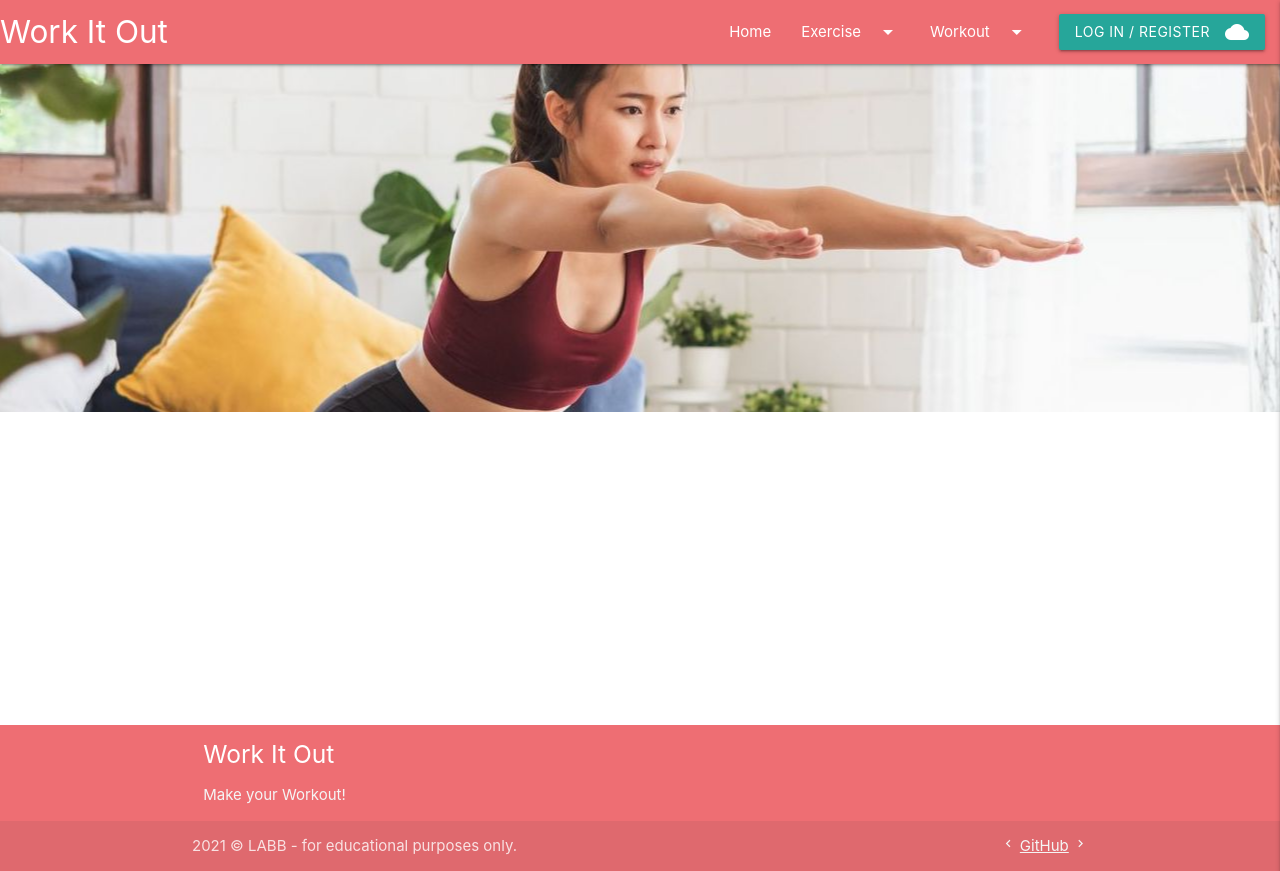
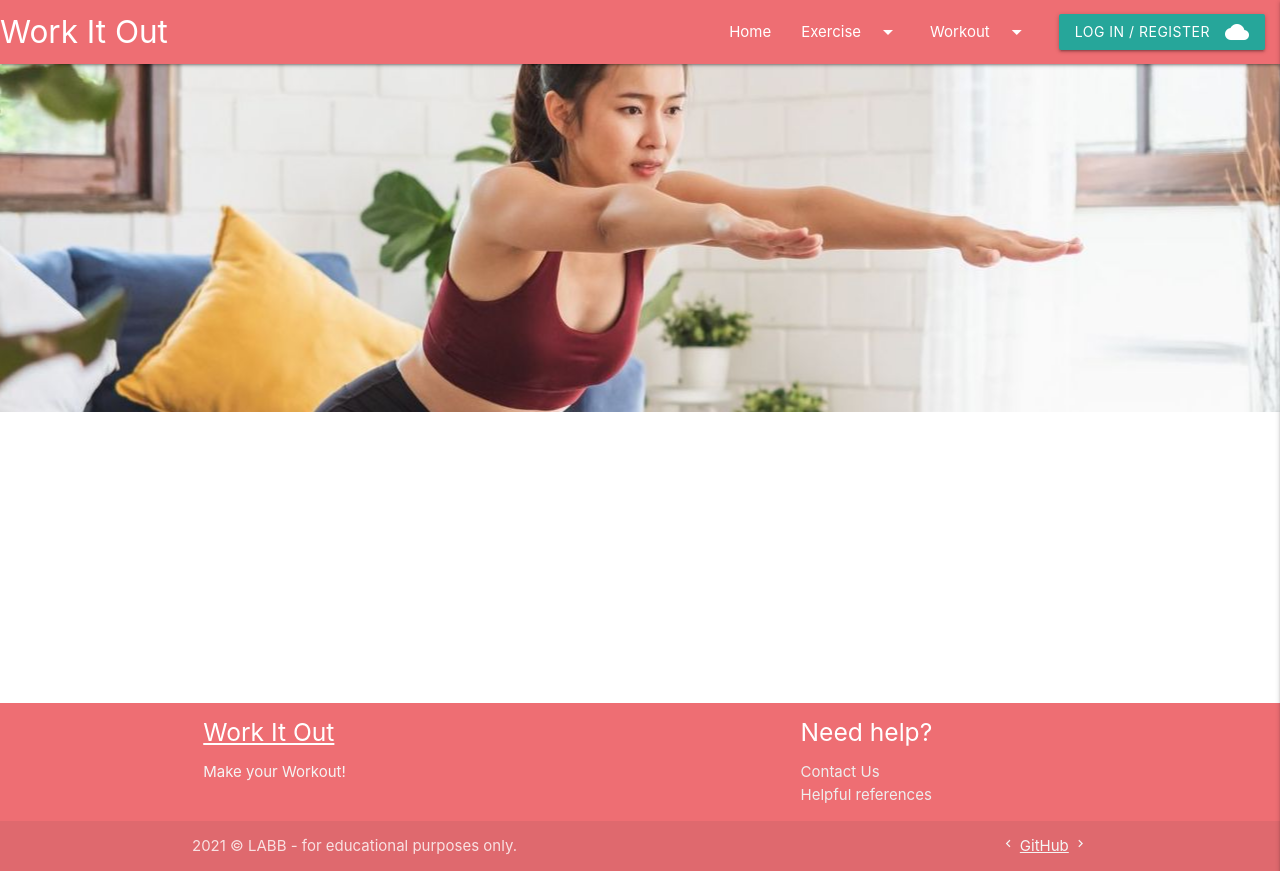
Before and after one commit to lornebb/Building-Block-Body, a Flask app: page / in a window 1280 px wide. Run offline with Flask 2, Linux system fonts and the light colour scheme; data that the repository does not hold is empty; some libraries are stand-ins or nearby versions.

Commit message:
update to menu, nav, footer and styling for landing page

```diff
--- a/templates/base.html
+++ b/templates/base.html
@@ -41,7 +41,9 @@
                 <li><a href="{{ url_for('get_exercises') }}">Home</a></li>
                 <li><a class="dropdown-trigger-main" href="#!" data-target="dropdown1">Exercise<i class="material-icons right">arrow_drop_down</i></a></li>
                 <li><a class="dropdown-trigger-main" href="#!" data-target="dropdown2">Workout<i class="material-icons right">arrow_drop_down</i></a></li>
+                <!-- IF NOT SESSION: show log in / register -->
                 <a href="{{ url_for('log_in_register') }}" class="waves-effect waves-light btn"><i class="material-icons right">cloud</i>Log In / Register</a>
+                <!-- IF session: show below: LOG OUT -->
               </ul>
             </div>
           </nav>
@@ -76,20 +78,21 @@
       {% endblock %}
     </main>
 
+    <!-- footer -->
     <footer class="page-footer">
       <div class="container">
         <div class="row page-footer-row">
           <div class="col l6 s12">
-            <h5 class="white-text">Work It Out</h5>
+            <h5 class="white-text"><u>Work It Out</u></h5>
             <p class="grey-text text-lighten-4">Make your Workout!</p>
           </div>
-          <!-- <div class="col l4 offset-l2 s12">
-            <h5 class="white-text">Links</h5>
+          <div class="col l4 offset-l2 s12">
+            <h5 class="white-text">Need help?</h5>
              <ul>
-              <li><a class="grey-text text-lighten-3" href="#!">Link 1</a></li>
-              <li><a class="grey-text text-lighten-3" href="#!">Link 2</a></li>
+              <li><a class="grey-text text-lighten-3" href="#!">Contact Us</a></li>
+              <li><a class="grey-text text-lighten-3" href="#!">Helpful references</a></li>
             </ul>
-          </div> -->
+          </div>
         </div>
       </div>
       <div class="footer-copyright">
```
Also changed, not shown: static/images/body_target_imgs/body-part-abs.png (added), static/images/body_target_imgs/body-part-back.png (added), static/images/body_target_imgs/body-part-chest.png (added), static/images/body_target_imgs/body-part-full-body.png (added), static/images/body_target_imgs/body-part-legs.png (added), static/images/body_target_imgs/body-part-shoulders.png (added).
